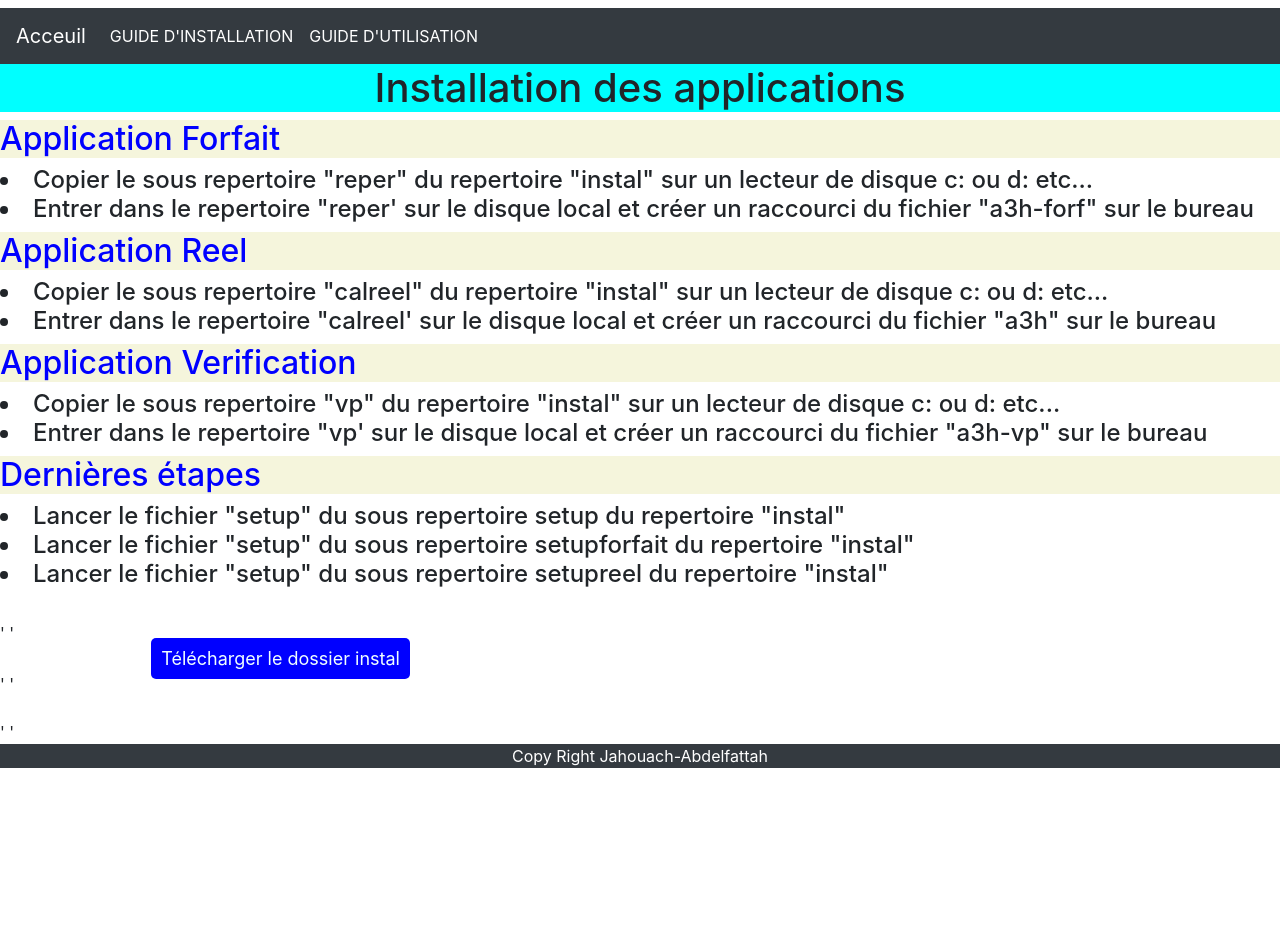
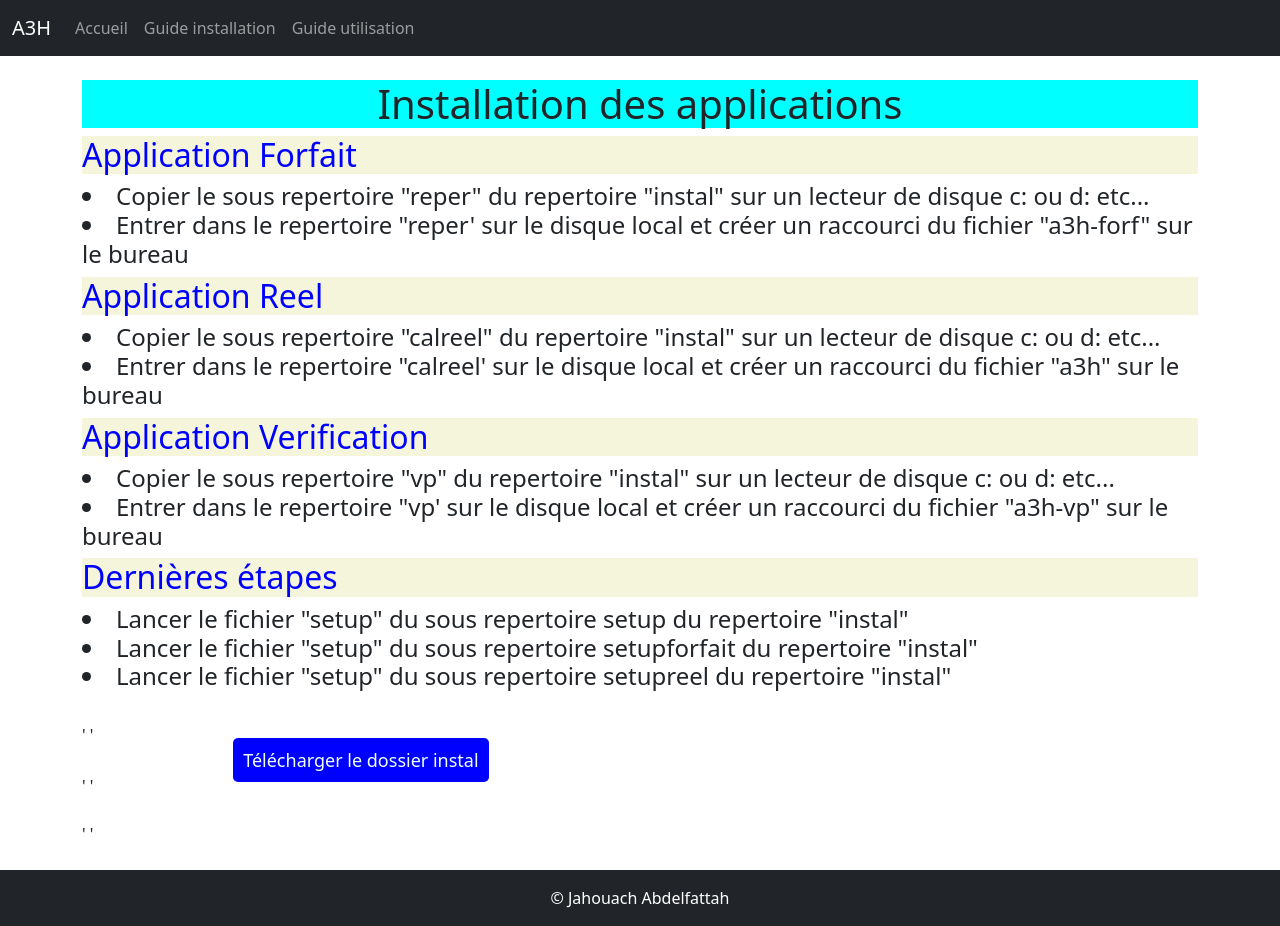
Before and after one commit to abdeljah7-png/pageweb, a Django app: page /description/ in a window 1280 px wide. Before the commit the page ends 768 px from the top, so only its background shows below. Run offline with Django 3.2, Linux system fonts and the light colour scheme.

Commit message:
mise a jour pageweb

```diff
--- a/monsite/templates/base.html
+++ b/monsite/templates/base.html
@@ -1,41 +1,63 @@
 <!doctype html>
-<html lang="en">
+<html lang="fr">
 <head>
-    <!-- Required meta tags -->
     <meta charset="utf-8">
-    <meta name="viewport" content="width=device-width, initial-scale=1, shrink-to-fit=no">
+    <meta name="viewport" content="width=device-width, initial-scale=1">
 
-    <!-- Bootstrap CSS -->
-    <link rel="stylesheet" href="https://cdn.jsdelivr.net/npm/bootstrap@4.4.1/dist/css/bootstrap.min.css" integrity="sha384-Vkoo8x4CGsO3+Hhxv8T/Q5PaXtkKtu6ug5TOeNV6gBiFeWPGFN9MuhOf23Q9Ifjh" crossorigin="anonymous">
+    <title>A3H</title>
 
-    <title></title>
+    <!-- Bootstrap 5 CSS -->
+    <link href="https://cdn.jsdelivr.net/npm/bootstrap@5.3.0/dist/css/bootstrap.min.css" rel="stylesheet">
 </head>
+
 <body>
-    <h1></h1>
 
-    <nav class="navbar navbar-expand-lg navbar-light bg-light bg-dark text-white">
-        <a class="navbar-brand text-white" href="home">Acceuil</a>
-        <button class="navbar-toggler" type="button" data-toggle="collapse" data-target="#navbarNavAltMarkup" aria-controls="navbarNavAltMarkup" aria-expanded="false" aria-label="Toggle navigation">
+<!-- NAVBAR -->
+<nav class="navbar navbar-expand-lg navbar-dark bg-dark">
+  <div class="container-fluid">
+
+    <a class="navbar-brand" href="/">A3H</a>
+
+    <!-- BOUTON MOBILE -->
+    <button class="navbar-toggler" type="button" data-bs-toggle="collapse" data-bs-target="#navbarNav">
       <span class="navbar-toggler-icon"></span>
     </button>
-        <div class="collapse navbar-collapse" id="navbarNavAltMarkup">
-          <div class="navbar-nav">
-            <a class="nav-item nav-link active text-white"  href="description">GUIDE D'INSTALLATION<span class="sr-only">(current)</span></a>
-            <a class="nav-item nav-link active text-white"  href="utilisation">GUIDE D'UTILISATION</a>
+
+    <!-- MENU -->
+    <div class="collapse navbar-collapse" id="navbarNav">
+      <ul class="navbar-nav">
+
+        <li class="nav-item">
+          <a class="nav-link" href="/">Accueil</a>
+        </li>
+
+        <li class="nav-item">
+          <a class="nav-link" href="/description/">Guide installation</a>
+        </li>
+
+        <li class="nav-item">
+          <a class="nav-link" href="/utilisation/">Guide utilisation</a>
+        </li>
+
+      </ul>
     </div>
+
   </div>
 </nav>
+
+<!-- CONTENU -->
+<div class="container mt-4">
     {% block principal %}
     {% endblock %}
+</div>
 
-      <footer class="bg-dark text-white text-center">Copy Right Jahouach-Abdelfattah
+<!-- FOOTER -->
+<footer class="bg-dark text-white text-center p-3 mt-4">
+    © Jahouach Abdelfattah
 </footer>
 
+<!-- Bootstrap 5 JS (IMPORTANT pour mobile) -->
+<script src="https://cdn.jsdelivr.net/npm/bootstrap@5.3.0/dist/js/bootstrap.bundle.min.js"></script>
 
-    <!-- Optional JavaScript -->
-    <!-- jQuery first, then Popper.js, then Bootstrap JS -->
-    <script src="https://code.jquery.com/jquery-3.4.1.slim.min.js" integrity="sha384-J6qa4849blE2+poT4WnyKhv5vZF5SrPo0iEjwBvKU7imGFAV0wwj1yYfoRSJoZ+n" crossorigin="anonymous"></script>
-    <script src="https://cdn.jsdelivr.net/npm/popper.js@1.16.0/dist/umd/popper.min.js" integrity="sha384-Q6E9RHvbIyZFJoft+2mJbHaEWldlvI9IOYy5n3zV9zzTtmI3UksdQRVvoxMfooAo" crossorigin="anonymous"></script>
-    <script src="https://cdn.jsdelivr.net/npm/bootstrap@4.4.1/dist/js/bootstrap.min.js" integrity="sha384-wfSDF2E50Y2D1uUdj0O3uMBJnjuUD4Ih7YwaYd1iqfktj0Uod8GCExl3Og8ifwB6" crossorigin="anonymous"></script>
 </body>
 </html>
--- a/monsite/urls.py
+++ b/monsite/urls.py
@@ -2,8 +2,8 @@ from django.urls import path
 from .views import home, description, utilisation, download_dossier
 
 urlpatterns = [
-    path('home/', home, name='home'),
+    path('', home, name='home'),  # page d'accueil principale
     path('description/', description, name='description'),
-    path('utilisation/', utilisation, name='utilisation'),  # <-- slash ajouté
+    path('utilisation/', utilisation, name='utilisation'),
     path('telecharger/', download_dossier, name='download_dossier'),
 ]
```
Lines whose indentation alone changed are shown as unchanged.
